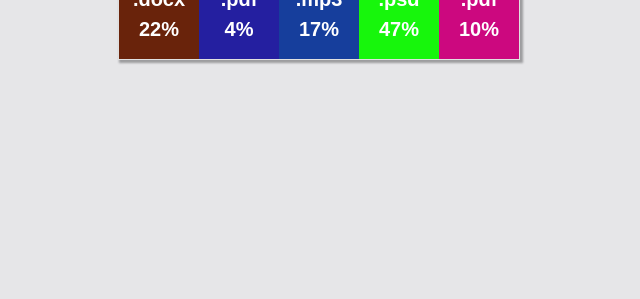
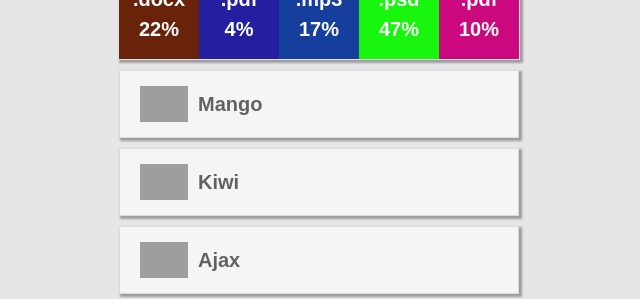
Before and after one commit to annienf17/goit-react-hw-01-components, a React (Create React App) app: page / in a window 1280 px wide. Shown: the part 514-813 px from the top of the page, without its empty margins (321-961 px from the left). Built offline with nearby package versions, Linux system fonts and the light colour scheme; grey boxes are pictures that could not be loaded.

Commit message:
task 3 without isOnline

```diff
--- a/src/components/App.jsx
+++ b/src/components/App.jsx
@@ -1,9 +1,10 @@
 // default import
 import { Profile } from 'components/Profile';
-// named import
 import { Statistics } from 'components/Statistics';
+import { FriendList } from 'components/FriendList';
 import user from '../json/user.json';
 import data from '../json/data.json';
+import friends from '../json/friends.json';
 
 
 export const App = () => {
@@ -11,6 +12,7 @@ export const App = () => {
     <div>
       <Profile user={user} />
       <Statistics title="Upload stats" stats={data} />
+      <FriendList friends={friends} />;
     </div>
   );
 };
--- /dev/null
+++ b/src/components/FriendList.jsx
@@ -0,0 +1,28 @@
+import PropTypes from 'prop-types';
+import { FriendListItem } from './FriendListItem';
+import css from '../css/FriendList.module.css';
+
+export function FriendList({ friends }) {
+        const friendList = friends.map(friend => (
+            <FriendListItem
+              avatar={friend.avatar}
+              name={friend.name}
+              isOnline={friend.isOnline}
+              key={friend.id}
+            />
+          ));
+          return (
+              <ul className={css['friend-list']}>{friendList}</ul>
+          );
+  }
+
+  FriendList.propTypes = {
+    friends: PropTypes.arrayOf(
+      PropTypes.shape({
+        id: PropTypes.number,
+        avatar: PropTypes.string,
+        name: PropTypes.string,
+        isOnline: PropTypes.bool,
+      })
+    ),
+  };
--- /dev/null
+++ b/src/components/FriendListItem.jsx
@@ -0,0 +1,22 @@
+import PropTypes from 'prop-types';
+import css from '../css/FriendList.module.css';
+
+
+export function FriendListItem({ avatar, name, isOnline }) {
+    return (
+        <li className={css.item}>
+        <span className={css.status}>{isOnline}</span>
+        <img className={css.avatar}
+                  src={avatar}
+                  alt={name}
+                  width="48" />
+        <p className={css.name}>{name}</p>
+      </li>
+      );
+}
+
+  FriendListItem.propTypes = {
+    isOnline: PropTypes.bool,
+    avatar: PropTypes.string,
+    name: PropTypes.string,
+  };
--- a/src/components/StatItems.jsx
+++ b/src/components/StatItems.jsx
@@ -1,6 +1,5 @@
 import PropTypes from 'prop-types';
 import css from '../css/Statistics.module.css';
-
 
 
 export function StatItems({ label, percentage }) {
@@ -11,6 +10,7 @@ export function StatItems({ label, percentage }) {
     </li>
   );
 }
+
 function getRandomHexColor() {
   const r = Math.floor(Math.random() * 256);
   const g = Math.floor(Math.random() * 256);
--- /dev/null
+++ b/src/css/FriendList.module.css
@@ -0,0 +1,23 @@
+.friend-list {
+   max-width: 40rem;
+   margin: auto;
+}
+
+.item {
+   display: flex;
+   align-items: center;
+   gap: 10px;
+   padding: 1.5rem 0;
+    font-size: 2rem;
+    font-weight: 600;
+    border: 1px solid rgba(0,0,0,.1);
+    box-shadow: 2px 2px 2px 1px rgba(48, 48, 49, 0.4);
+    background-color: rgba(255, 255, 255, 0.6);
+    margin: 1rem 0;
+
+}
+.status {
+    width: 10px;
+    height: 10px;
+
+}
```
